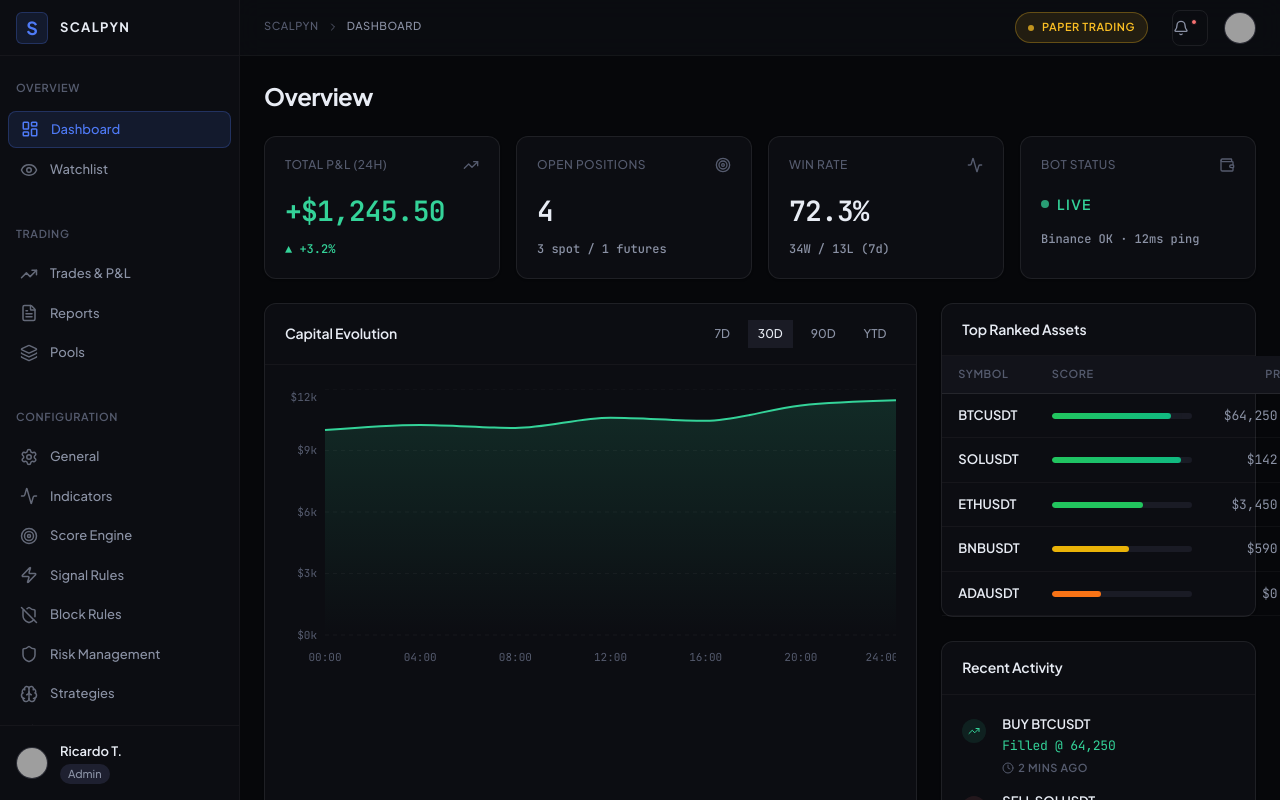
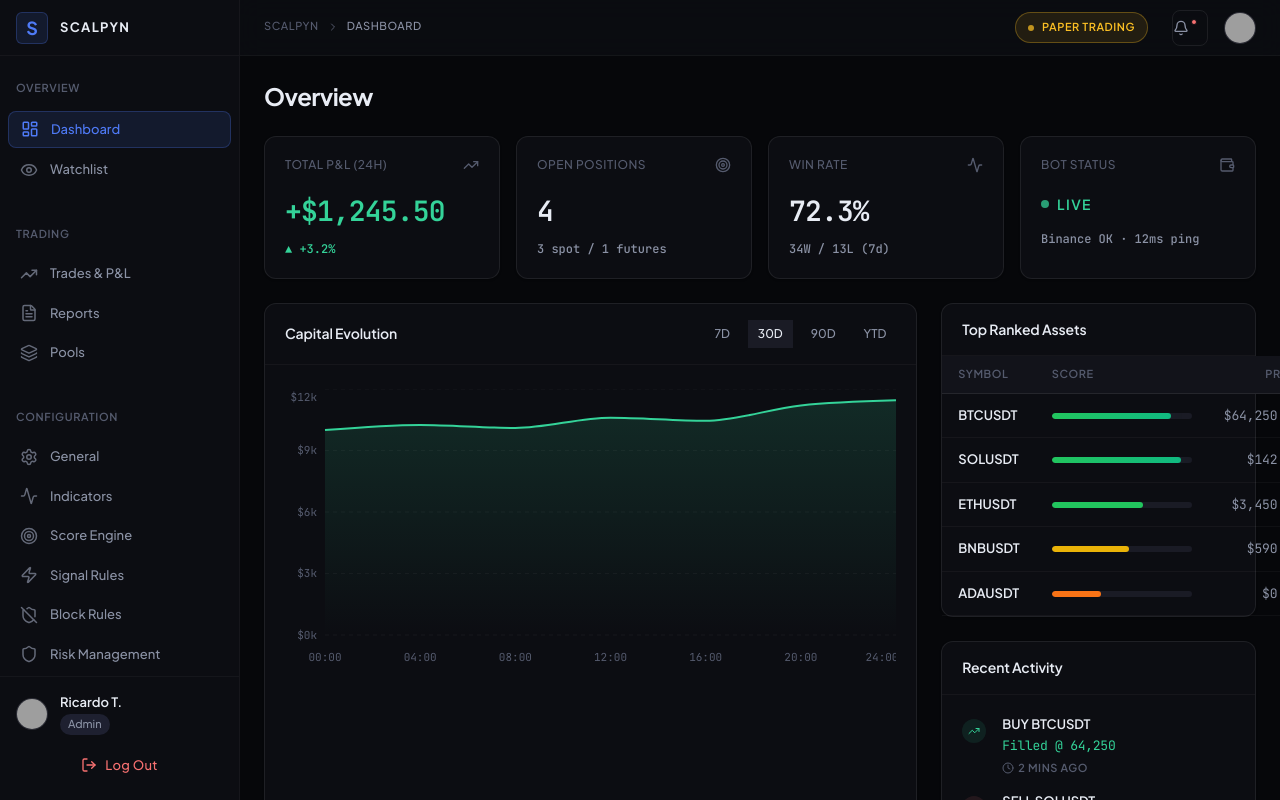
Before and after one commit to vasconcelosbr/scalpyn, a Next.js app in the folder frontend/: page / in a window 1280 px wide. Built offline with nearby package versions, Linux system fonts and the light colour scheme; grey boxes are pictures that could not be loaded.

Commit message:
feat(frontend): add functional logout button to sidebar

```diff
--- a/frontend/components/layout/Sidebar.tsx
+++ b/frontend/components/layout/Sidebar.tsx
@@ -90,7 +90,8 @@ export function Sidebar() {
         </div>
       </nav>
 
-      <div className="border-t border-[var(--border-subtle)] p-4 flex items-center gap-3">
+      <div className="border-t border-[var(--border-subtle)] p-4 flex flex-col gap-3">
+        <div className="flex items-center gap-3">
           <div className="w-[32px] h-[32px] shrink-0 rounded-full bg-[var(--bg-hover)] border border-[var(--border-default)] flex items-center justify-center overflow-hidden">
             <img src="https://api.dicebear.com/7.x/avataaars/svg?seed=Scalpyn" alt="User Avatar" className="w-full h-full object-cover" />
           </div>
@@ -101,6 +102,19 @@ export function Sidebar() {
             </div>
           )}
         </div>
+
+        <button
+          onClick={() => {
+            localStorage.removeItem('token');
+            window.location.href = '/login';
+          }}
+          className={`flex items-center justify-center gap-2 w-full py-2 rounded-md text-[var(--color-loss)] hover:bg-[var(--color-loss-muted)] hover:border-[var(--color-loss-border)] border border-transparent transition-colors ${collapsed ? '' : 'px-3'}`}
+          title="Log Out"
+        >
+          <svg xmlns="http://www.w3.org/2000/svg" width="16" height="16" viewBox="0 0 24 24" fill="none" stroke="currentColor" strokeWidth="2" strokeLinecap="round" strokeLinejoin="round"><path d="M9 21H5a2 2 0 0 1-2-2V5a2 2 0 0 1 2-2h4"></path><polyline points="16 17 21 12 16 7"></polyline><line x1="21" y1="12" x2="9" y2="12"></line></svg>
+          {!collapsed && <span className="text-[13px] font-medium tracking-wide">Log Out</span>}
+        </button>
+      </div>
     </aside>
   );
 }
```
Lines whose indentation alone changed are shown as unchanged.
